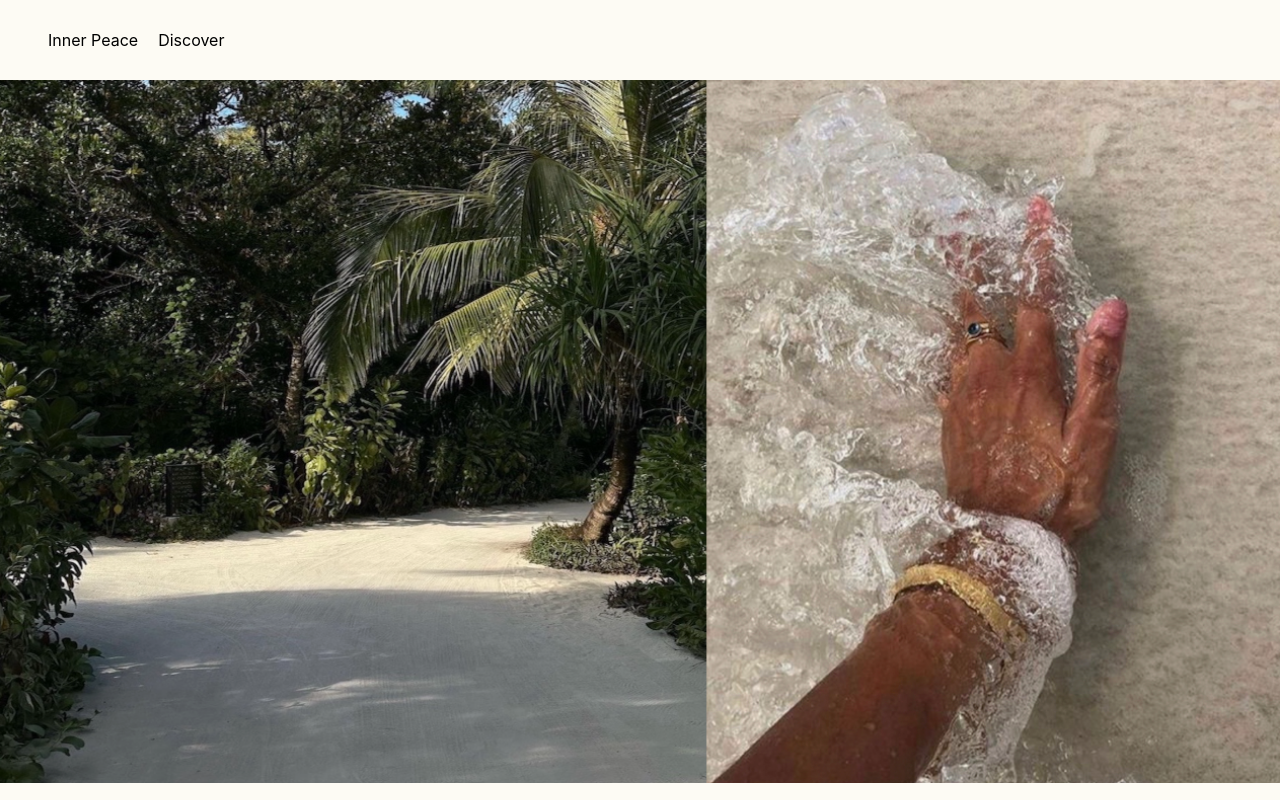
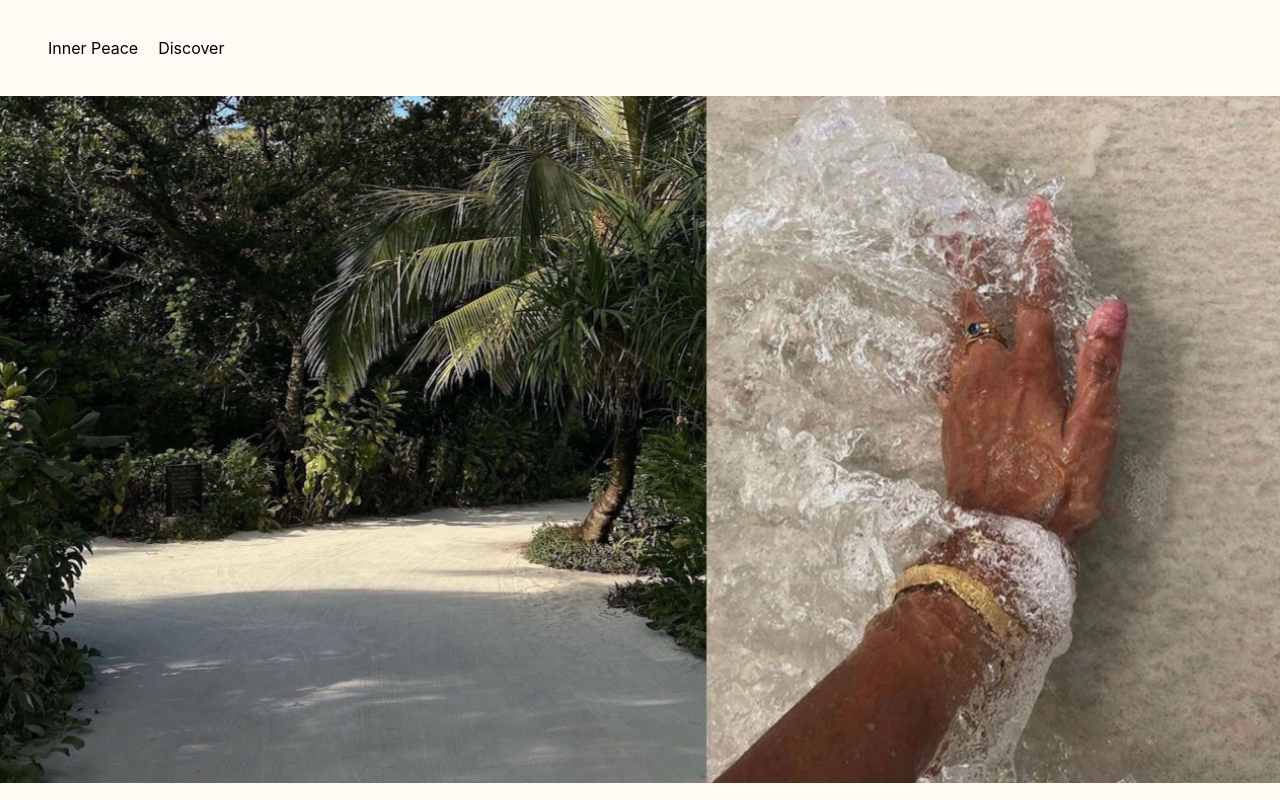
Before and after one commit to mehjwazir/ip, a React (Create React App) app: page / in a window 1280 px wide. Shown: the top 800 px of the page. Built offline with nearby package versions, Linux system fonts and the light colour scheme; a web font is replaced by a local one.

Commit message:
added height to header in NavBar.css

```diff
--- a/src/components/NavBar/NavBar.css
+++ b/src/components/NavBar/NavBar.css
@@ -2,7 +2,7 @@ header {
 	display: flex;
 	justify-content: space-between;
 	align-items: center;
-	height: 5rem;
+	height: 6rem;
 	position: fixed;
 	background-color: #fdfbf4;
 	width: 100%;
```
